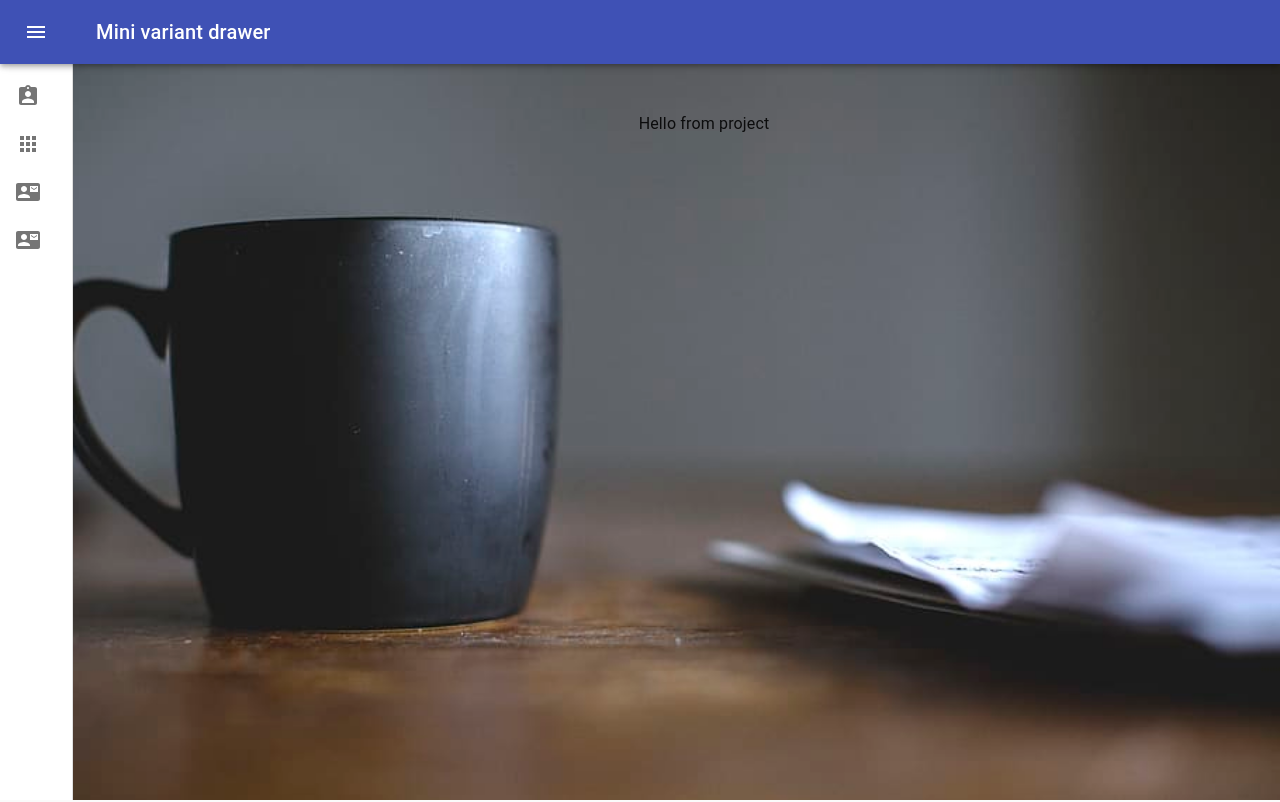
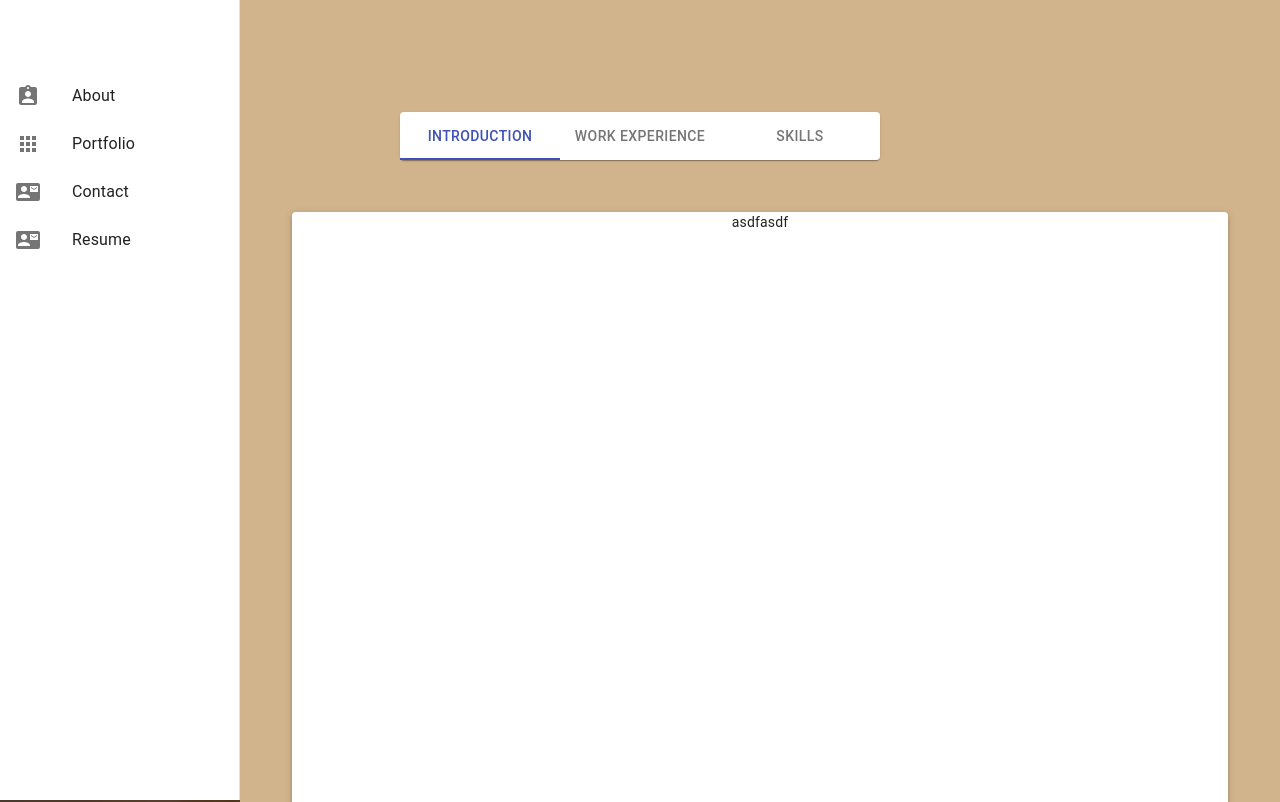
Before and after one commit to lee54bg/portfolio, a React (Create React App) app: page /about in a window 1280 px wide. Shown: the top 802 px of the page. Built offline with nearby package versions, Linux system fonts and the light colour scheme.

Commit message:
Had an issue with trying to align the items in the About Page.  Finally was able to figure out the issue and ended up using align-items along with experimenting with left, marginLeft, and transform properties.

```diff
--- a/package.json
+++ b/package.json
@@ -11,6 +11,7 @@
     "material-ui-icons": "^1.0.0-beta.36",
     "react": "^16.13.1",
     "react-dom": "^16.13.1",
+    "react-particles-js": "^3.3.0",
     "react-router-dom": "^5.2.0",
     "react-scripts": "3.4.1",
     "react-typed": "^1.2.0"
--- a/src/App.css
+++ b/src/App.css
@@ -1,5 +1,6 @@
 body {
   height: 100%;
+  /* background-color: #0000b3; */
   background: url("./coffee-table.jpg") no-repeat center center fixed;
   -webkit-background: cover;
   -moz-background: cover;
--- a/src/portfolio-site/About.js
+++ b/src/portfolio-site/About.js
@@ -3,6 +3,7 @@ import NavBar from './NavBar.js';
 
 import { makeStyles } from '@material-ui/core/styles';
 import {
+  AppBar,
   Box,
   Grid,
   Card,
@@ -11,58 +12,65 @@ import {
   CardContent,
   CardMedia,
   Button,
-  Typography
+  Paper,
+  Tab,
+  Tabs,
+  Typography,
 } from '@material-ui/core';
 
-import project1 from '../images/html-css-javascript-lg.jpg';
-import project2 from '../images/javascript-fullstack.jpg';
-
-const projectDetails = [
-  {
-    projectName: "Project 1",
-    projectDetails: "Project 1",
-    projectImage: project1,
-  }, {
-    projectName: "Project 2",
-    projectDetails: "Project 2",
-    projectImage: project2,
-  }, {
-    projectName: "Project 3",
-    projectDetails: "Project 3",
-    projectImage: project1,
-  }
-];
-
-const portfolioStyle = {
-  width: '90%',
-  marginLeft: '10%',
-};
+const drawerWidth = 240;
 
 const useStyles = makeStyles({
-  cardContainer: {
-    width: 400,
+  root: {
+    width: '30',
+    position: 'fixed',
+    left: '50%',
+    transform: 'translateX(-50%)',
   },
-  projectContainer: {
-    paddingLeft: 100,
-  },
-  pro: {
-    color: "Yellow"
+  displayArea: {
+    marginTop: '100px',
+    margin: '0 auto',
+    width: '90%',
+    height: '1000px',
+    textAlign: 'center',
+    overflow: 'auto',
   }
 });
 
+const portfolioStyle = {
+  backgroundColor: 'tan',
+  width: `calc(100% - ${drawerWidth}px)`,
+  marginLeft: drawerWidth,
+  alignItems: 'center',
+};
+
 function About() {
   const classes = useStyles();
+  const [value, setValue] = React.useState(0);
+
+  const handleChange = (event, newValue) => {
+    setValue(newValue);
+  };
 
   return (
-    <Box
-      style={portfolioStyle}
-    >
+    <Box style={portfolioStyle} >
       <NavBar />
-      <Grid container justify="center">
-        <Typography>
-          Hello from project
-        </Typography>
-      </Grid>
+      <Paper className={classes.root}>
+        <Tabs
+          value={value}
+          onChange={handleChange}
+          indicatorColor="primary"
+          textColor="primary"
+          centered
+        >
+          {["Introduction", "Work Experience", "Skills"].map((text, key) => (
+            <Tab label={text} key={key}/>
+          ))}
+        </Tabs>
+      </Paper>
+      <Paper elevation={3} component="div" className={classes.displayArea}>
+          asdfasdf
+      </Paper>
     </Box>
   );
 }
--- a/src/portfolio-site/Contact.js
+++ b/src/portfolio-site/Contact.js
@@ -48,6 +48,32 @@ const InputField = withStyles({
   },
 })(TextField);
 
+const onMouseOver = event => {
+  const el = event.target;
+  let colorhex = [
+    "#7AF377",
+    "#3498DB",
+    "#F1C530",
+    "#F29C29",
+    "#8E44AD",
+    "#4AA086",
+    "#E74C3C",
+    "#65CC71",
+    "#D3541B",
+    "#EB4367",
+    "#74F7D9",
+    "#DDA8FC"
+  ];
+  el.style.color = colorhex[Math.floor(Math.random() * 12)];
+};
+
+const onMouseOut = event => {
+  const el = event.target;
+  let black = "#000000";
+  el.style.color = black;
+};
+
+
 function Contact() {
   const classes = useStyles();
 
@@ -56,7 +82,10 @@ function Contact() {
         <NavBar />
         <Grid container justify="center">
         <Box component="form" className={classes.form}>
-          <Typography variant="h5">
+          <Typography variant="h5"
+            onMouseEnter={event => onMouseOver(event)}
+            onMouseOut={event => onMouseOut(event)}
+          >
             Hire or contact me...
           </Typography>
           <InputField
--- a/src/portfolio-site/Home.js
+++ b/src/portfolio-site/Home.js
@@ -6,20 +6,13 @@ import AppBar from '@material-ui/core/AppBar';
 import Toolbar from '@material-ui/core/Toolbar';
 import List from '@material-ui/core/List';
 import CssBaseline from '@material-ui/core/CssBaseline';
-import IconButton from '@material-ui/core/IconButton';
-import ListItem from '@material-ui/core/ListItem';
-import ListItemIcon from '@material-ui/core/ListItemIcon';
-import ListItemText from '@material-ui/core/ListItemText';
-
-import ChevronLeftIcon from '@material-ui/icons/ChevronLeft';
-import ChevronRightIcon from '@material-ui/icons/ChevronRight';
-import MenuIcon from '@material-ui/icons/Menu';
 import AppsIcon from '@material-ui/icons/Apps';
 import ContactMailIcon from '@material-ui/icons/ContactMail';
 import AssignmentIndIcon from '@material-ui/icons/AssignmentInd';
 import { Link } from 'react-router-dom';
 
-import Header from './Header';
+import NavBar from './NavBar.js';
+import Header from './Header.js';
 
 const drawerWidth = 240;
 
@@ -28,11 +21,8 @@ const useStyles = makeStyles((theme) => ({
     display: 'flex',
   },
   appBar: {
-    zIndex: theme.zIndex.drawer + 1,
-    transition: theme.transitions.create(['width', 'margin'], {
-      easing: theme.transitions.easing.sharp,
-      duration: theme.transitions.duration.leavingScreen,
-    }),
+    width: `calc(100% - ${drawerWidth}px)`,
+    marginLeft: drawerWidth,
   },
   appBarShift: {
     marginLeft: drawerWidth,
@@ -52,6 +42,9 @@ const useStyles = makeStyles((theme) => ({
     width: drawerWidth,
     flexShrink: 0,
     whiteSpace: 'nowrap',
+  },
+  drawerPaper: {
+    width: drawerWidth,
   },
   drawerOpen: {
     width: drawerWidth,
@@ -85,97 +78,15 @@ const useStyles = makeStyles((theme) => ({
   },
 }));
 
-const menuItems = [
-  {
-    listIcon: <AssignmentIndIcon />,
-    listText: "About",
-    listPath: "/about"
-  }, {
-    listIcon: <AppsIcon />,
-    listText: "Portfolio",
-    listPath: "/portfolio"
-  }, {
-    listIcon: <ContactMailIcon />,
-    listText: "Contact",
-    listPath: "/contact"
-  }
-]
-
 const Home = () => {
   const classes = useStyles();
-  const theme = useTheme();
-  const [open, setOpen] = React.useState(false);
-
-  const handleDrawerOpen = () => {
-    setOpen(true);
-  };
-
-  const handleDrawerClose = () => {
-    setOpen(false);
-  };
 
   return (
     <>
     <div className={classes.root}>
       <Header />
       <CssBaseline />
-      <AppBar
-        position="fixed"
-        className={clsx(classes.appBar, {
-          [classes.appBarShift]: open,
-        })}
-      >
-        <Toolbar>
-          <IconButton
-            color="inherit"
-            aria-label="open drawer"
-            onClick={handleDrawerOpen}
-            edge="start"
-            className={clsx(classes.menuButton, {
-              [classes.hide]: open,
-            })}
-          >
-            <MenuIcon />
-          </IconButton>
-          {/* <Typography variant="h6" noWrap>
-          </Typography> */}
-        </Toolbar>
-      </AppBar>
-      <Drawer
-        variant="permanent"
-        className={clsx(classes.drawer, {
-          [classes.drawerOpen]: open,
-          [classes.drawerClose]: !open,
-        })}
-        classes={{
-          paper: clsx({
-            [classes.drawerOpen]: open,
-            [classes.drawerClose]: !open,
-          }),
-        }}
-      >
-        <div className={classes.toolbar}>
-          <IconButton onClick={handleDrawerClose}>
-            {theme.direction === 'rtl' ? <ChevronRightIcon /> : <ChevronLeftIcon />}
-          </IconButton>
-        </div>
-        <List>
-          {menuItems.map((lstItm, key) => (
-            <ListItem button key={key} onClick={handleDrawerClose} component={Link} to={lstItm.listPath}>
-              <ListItemIcon>{lstItm.listIcon}</ListItemIcon>
-              <ListItemText primary={lstItm.listText} />
-            </ListItem>
-          ))}
-          <ListItem button onClick={handleDrawerClose}>
-            <ListItemIcon><ContactMailIcon /></ListItemIcon>
-            <ListItemText primary="Resume" />
-          </ListItem>
-        </List>
-      </Drawer>
-      <main className={classes.content}>
-        <div className={classes.toolbar} />
-        {/* Insert Typography Here */}
-      </main>
+      <NavBar />
     </div>
     </>
   );
--- a/src/portfolio-site/NavBar.js
+++ b/src/portfolio-site/NavBar.js
@@ -27,19 +27,8 @@ const useStyles = makeStyles((theme) => ({
     display: 'flex',
   },
   appBar: {
-    zIndex: theme.zIndex.drawer + 1,
-    transition: theme.transitions.create(['width', 'margin'], {
-      easing: theme.transitions.easing.sharp,
-      duration: theme.transitions.duration.leavingScreen,
-    }),
-  },
-  appBarShift: {
+    width: `calc(100% - ${drawerWidth}px)`,
     marginLeft: drawerWidth,
-    width: `calc(100% - ${drawerWidth}px)`,
-    transition: theme.transitions.create(['width', 'margin'], {
-      easing: theme.transitions.easing.sharp,
-      duration: theme.transitions.duration.enteringScreen,
-    }),
   },
   menuButton: {
     marginRight: 36,
@@ -51,6 +40,9 @@ const useStyles = makeStyles((theme) => ({
     width: drawerWidth,
     flexShrink: 0,
     whiteSpace: 'nowrap',
+  },
+  drawerPaper: {
+    width: drawerWidth,
   },
   drawerOpen: {
     width: drawerWidth,
@@ -88,15 +80,18 @@ const menuItems = [
   {
     listIcon: <AssignmentIndIcon />,
     listText: "About",
-    listPath: "/about"
+    listPath: "/about",
+    buttonColor: "#b3e5fc"
   }, {
     listIcon: <AppsIcon />,
     listText: "Portfolio",
-    listPath: "/portfolio"
+    listPath: "/portfolio",
+    buttonColor: "#00acc1",
   }, {
     listIcon: <ContactMailIcon />,
     listText: "Contact",
-    listPath: "/contact"
+    listPath: "/contact",
+    buttonColor: "#9575cd",
   }
 ]
 
@@ -105,67 +100,30 @@ const NavBar = () => {
   const theme = useTheme();
   const [open, setOpen] = React.useState(false);
 
-  const handleDrawerOpen = () => {
-    setOpen(true);
-  };
-
-  const handleDrawerClose = () => {
-    setOpen(false);
-  };
-
   return (
     <>
     <div className={classes.root}>
       <CssBaseline />
-      <AppBar
-        position="fixed"
-        className={clsx(classes.appBar, {
-          [classes.appBarShift]: open,
-        })}
-      >
-        <Toolbar>
-          <IconButton
-            color="inherit"
-            aria-label="open drawer"
-            onClick={handleDrawerOpen}
-            edge="start"
-            className={clsx(classes.menuButton, {
-              [classes.hide]: open,
-            })}
-          >
-            <MenuIcon />
-          </IconButton>
-          <Typography variant="h6" noWrap>
-            Mini variant drawer
-          </Typography>
-        </Toolbar>
-      </AppBar>
       <Drawer
         variant="permanent"
-        className={clsx(classes.drawer, {
-          [classes.drawerOpen]: open,
-          [classes.drawerClose]: !open,
-        })}
+        className={classes.drawer}
         classes={{
-          paper: clsx({
-            [classes.drawerOpen]: open,
-            [classes.drawerClose]: !open,
-          }),
+          paper: classes.drawerPaper,
         }}
       >
         <div className={classes.toolbar}>
-          <IconButton onClick={handleDrawerClose}>
+          {/* <IconButton>
             {theme.direction === 'rtl' ? <ChevronRightIcon /> : <ChevronLeftIcon />}
-          </IconButton>
+          </IconButton> */}
         </div>
         <List>
           {menuItems.map((lstItm, key) => (
-            <ListItem button key={key} onClick={handleDrawerClose} component={Link} to={lstItm.listPath}>
+            <ListItem button key={key} component={Link} to={lstItm.listPath} >
               <ListItemIcon>{lstItm.listIcon}</ListItemIcon>
               <ListItemText primary={lstItm.listText} />
             </ListItem>
           ))}
-          <ListItem button onClick={handleDrawerClose}>
+          <ListItem button>
             <ListItemIcon><ContactMailIcon /></ListItemIcon>
             <ListItemText primary="Resume" />
           </ListItem>
--- a/src/portfolio-site/Portfolio.js
+++ b/src/portfolio-site/Portfolio.js
@@ -11,11 +11,14 @@ import {
   CardContent,
   CardMedia,
   Button,
-  Typography
+  Typography,
+  Zoom
 } from '@material-ui/core';
 
 import project1 from '../images/html-css-javascript-lg.jpg';
 import project2 from '../images/javascript-fullstack.jpg';
+
+const drawerWidth = 240;
 
 const projectDetails = [
   {
@@ -34,8 +37,9 @@ const projectDetails = [
 ];
 
 const portfolioStyle = {
-  width: '90%',
-  marginLeft: '10%',
+  backgroundColor: 'tan',
+  width: `calc(100% - ${drawerWidth}px)`,
+  marginLeft: drawerWidth,
 };
 
 const useStyles = makeStyles({
```
Also changed, not shown: src/portfolio-site/AboutSections.js (added, +11 -0 lines), src/portfolio-site/ProjectDialog.js (added, +39 -0 lines), 2 other files (tests, documents, lock files or other folders). Lines whose indentation alone changed are shown as unchanged.
